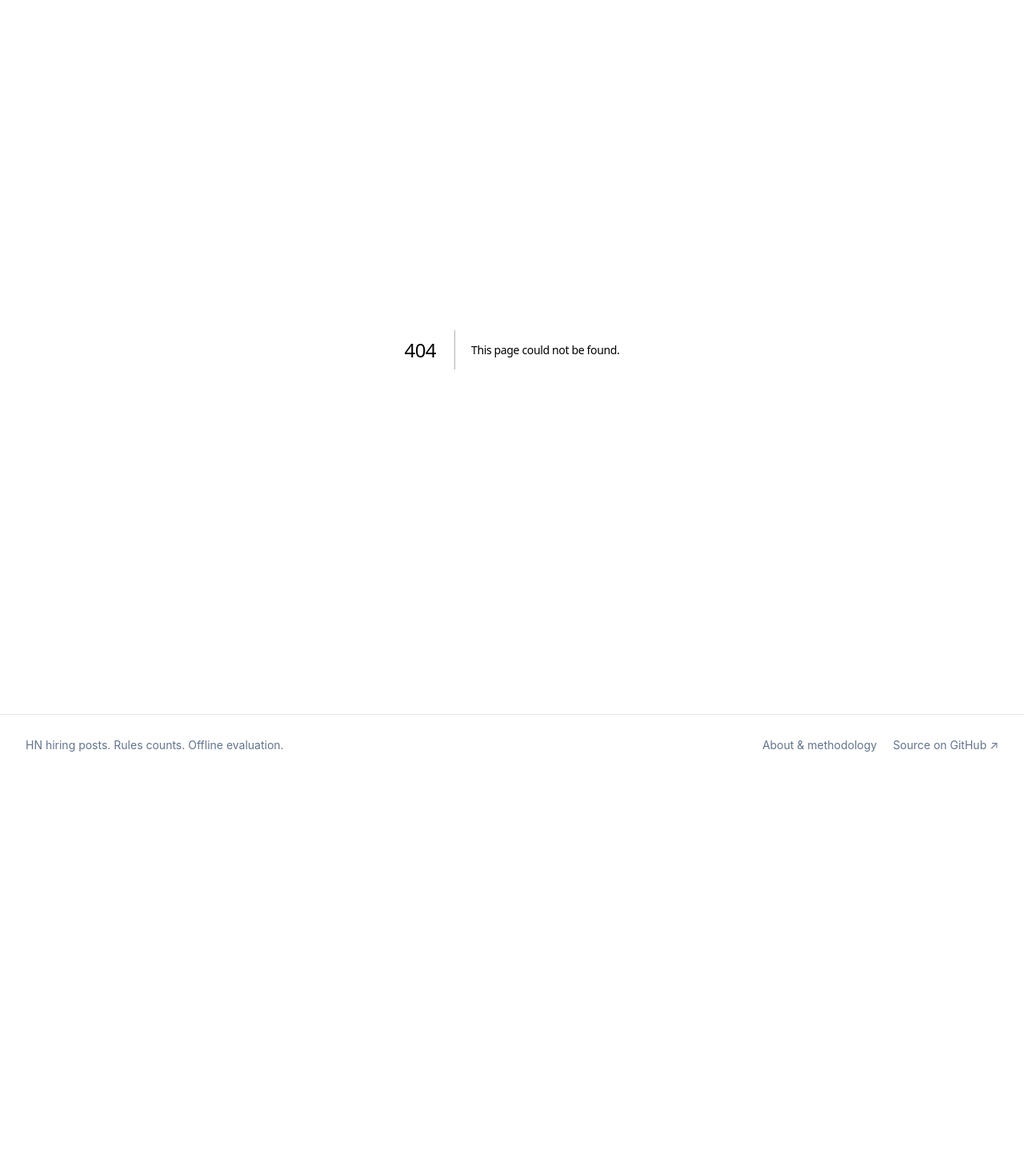
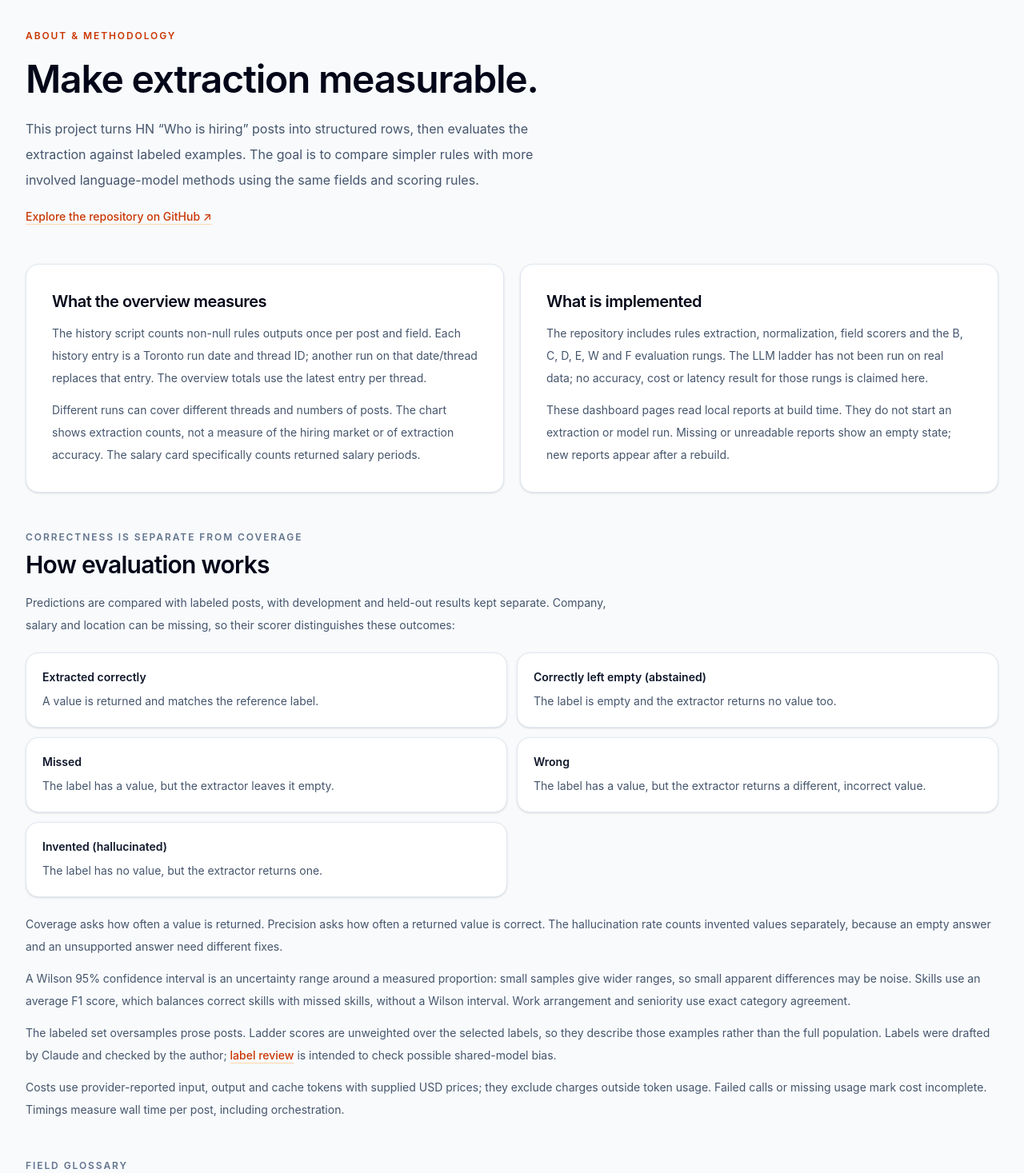
Before and after one commit to tmanzhe/hn-hiring-eval, a Next.js app in the folder dashboard/: page /about in a window 1280 px wide. Before the commit this address had no page. Shown: the part 96-1563 px from the top of the page at 80% size. Before the commit the page ends 1066 px from the top, so only its background shows below. Built offline with nearby package versions, Linux system fonts and the light colour scheme.

Commit message:
dashboard: add About / methodology page

```diff
--- /dev/null
+++ b/dashboard/app/about/page.tsx
@@ -0,0 +1,72 @@
+import type { Metadata } from "next";
+import Link from "next/link";
+import { FIELD_INFO } from "../../lib/content";
+import { HISTORY_FIELDS } from "../../lib/parsers";
+
+export const metadata: Metadata = { title: "About & methodology" };
+
+const outcomes = [
+  ["Extracted correctly", "A value is returned and matches the reference label."],
+  ["Correctly left empty (abstained)", "The label is empty and the extractor returns no value too."],
+  ["Missed", "The label has a value, but the extractor leaves it empty."],
+  ["Wrong", "The label has a value, but the extractor returns a different, incorrect value."],
+  ["Invented (hallucinated)", "The label has no value, but the extractor returns one."],
+];
+
+export default function AboutPage() {
+  return (
+    <div className="space-y-12">
+      <section>
+        <p className="eyebrow text-orange-700">About & methodology</p>
+        <h1 className="page-title">Make extraction measurable.</h1>
+        <p className="page-intro">This project turns HN “Who is hiring” posts into structured rows, then evaluates the extraction against labeled examples. The goal is to compare simpler rules with more involved language-model methods using the same fields and scoring rules.</p>
+        <a className="text-link mt-5 inline-block text-sm" href="https://github.com/tmanzhe/hn-hiring-eval">Explore the repository on GitHub ↗</a>
+      </section>
+
+      <section className="grid gap-5 md:grid-cols-2" aria-label="Scope and current status">
+        <article className="card p-6 sm:p-8">
+          <h2 className="text-xl font-semibold text-slate-950">What the overview measures</h2>
+          <p className="mt-3 text-sm leading-7 text-slate-600">The history script counts non-null rules outputs once per post and field. Each history entry is a Toronto run date and thread ID; another run on that date/thread replaces that entry. The overview totals use the latest entry per thread.</p>
+          <p className="mt-3 text-sm leading-7 text-slate-600">Different runs can cover different threads and numbers of posts. The chart shows extraction counts, not a measure of the hiring market or of extraction accuracy. The salary card specifically counts returned salary periods.</p>
+        </article>
+        <article className="card p-6 sm:p-8">
+          <h2 className="text-xl font-semibold text-slate-950">What is implemented</h2>
+          <p className="mt-3 text-sm leading-7 text-slate-600">The repository includes rules extraction, normalization, field scorers and the B, C, D, E, W and F evaluation rungs. The LLM ladder has not been run on real data; no accuracy, cost or latency result for those rungs is claimed here.</p>
+          <p className="mt-3 text-sm leading-7 text-slate-600">These dashboard pages read local reports at build time. They do not start an extraction or model run. Missing or unreadable reports show an empty state; new reports appear after a rebuild.</p>
+        </article>
+      </section>
+
+      <section id="scoring" className="scroll-mt-8" aria-labelledby="scoring-title">
+        <p className="eyebrow">Correctness is separate from coverage</p>
+        <h2 id="scoring-title" className="section-title mt-2">How evaluation works</h2>
+        <p className="mt-4 max-w-3xl text-sm leading-7 text-slate-600">Predictions are compared with labeled posts, with development and held-out results kept separate. Company, salary and location can be missing, so their scorer distinguishes these outcomes:</p>
+        <dl className="mt-5 grid gap-3 sm:grid-cols-2">
+          {outcomes.map(([term, description]) => <div key={term} className="card p-5"><dt className="text-sm font-semibold text-slate-900">{term}</dt><dd className="mt-2 text-sm leading-6 text-slate-600">{description}</dd></div>)}
+        </dl>
+        <div className="mt-5 space-y-3 text-sm leading-7 text-slate-600">
+          <p>Coverage asks how often a value is returned. Precision asks how often a returned value is correct. The hallucination rate counts invented values separately, because an empty answer and an unsupported answer need different fixes.</p>
+          <p>A Wilson 95% confidence interval is an uncertainty range around a measured proportion: small samples give wider ranges, so small apparent differences may be noise. Skills use an average F1 score, which balances correct skills with missed skills, without a Wilson interval. Work arrangement and seniority use exact category agreement.</p>
+          <p>The labeled set oversamples prose posts. Ladder scores are unweighted over the selected labels, so they describe those examples rather than the full population. Labels were drafted by Claude and checked by the author; <Link className="text-link" href="/disagreements">label review</Link> is intended to check possible shared-model bias.</p>
+          <p>Costs use provider-reported input, output and cache tokens with supplied USD prices; they exclude charges outside token usage. Failed calls or missing usage mark cost incomplete. Timings measure wall time per post, including orchestration.</p>
+        </div>
+      </section>
+
+      <section id="glossary" className="scroll-mt-8" aria-labelledby="glossary-title">
+        <p className="eyebrow">Field glossary</p>
+        <h2 id="glossary-title" className="section-title mt-2">What is a returned value?</h2>
+        <div className="mt-5 rounded-xl border border-teal-200 bg-teal-50 p-5 text-sm leading-7 text-teal-950">
+          <strong>Non-null means the field is not empty in the specific sense of null.</strong> It does not mean the answer is correct. Empty lists (<code>[]</code>) and a “no” value (<code>false</code>) count as non-null. Role titles and skills default to empty lists, so even 100% non-null does not mean every post has an identified title or skill.
+        </div>
+        <div className="table-scroll mt-5"><table>
+          <caption>The extraction schema defines these fields for each post. History counts them before normalization; salary amounts need both currency and pay period to be interpreted.</caption>
+          <thead><tr><th scope="col">Field</th><th scope="col">Meaning</th></tr></thead>
+          <tbody>{HISTORY_FIELDS.map((field) => <tr key={field} id={`field-${field}`} className="scroll-mt-8"><th scope="row" className="align-top"><span className="block whitespace-nowrap">{FIELD_INFO[field].label}</span><code className="mt-1 block font-normal text-slate-500">{field}</code></th><td className="leading-7">{FIELD_INFO[field].description}</td></tr>)}</tbody>
+        </table></div>
+        <div className="card mt-5 p-6">
+          <h3 className="font-semibold text-slate-900">The stored posting adds provenance</h3>
+          <p className="mt-2 text-sm leading-7 text-slate-600">The pipeline adds three fields that are not counted in extraction history: <code>comment_id</code> identifies the HN post, <code>thread_date</code> records the thread’s date, and <code>extracted_by</code> records rules or LLM as the extraction source. The model is not asked to guess this metadata.</p>
+        </div>
+      </section>
+    </div>
+  );
+}
```
